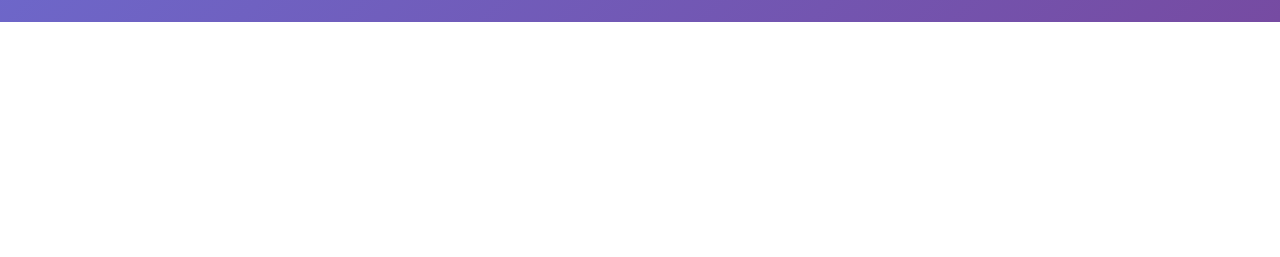
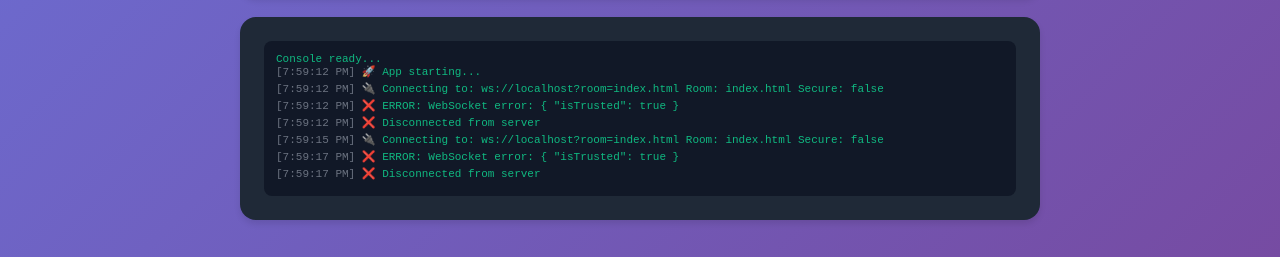
Before and after one commit to Sambit989/Local-File-Share, a plain HTML site: page client/index.html in a window 1280 px wide. Shown: the part 1120-1377 px from the top of the page. Before the commit the page ends 1142 px from the top, so only its background shows below. Drawn offline with Linux system fonts and the light colour scheme.

Commit message:
Update index.html

```diff
--- a/client/index.html
+++ b/client/index.html
@@ -119,9 +119,52 @@
       </div>
     </div>
 
-
+    <!-- Console Log Display -->
+    <div class="card" style="background: #1f2937; color: #fff;">
+      <!-- <div class="card-header">
+        <h2 style="color: #fff;">📋 Debug Console</h2>
+        <button class="btn btn-secondary" onclick="clearConsole()" style="font-size: 12px; padding: 6px 12px;">Clear</button>
+      </div> -->
+      <div id="consoleLog" style="font-family: monospace; font-size: 11px; max-height: 200px; overflow-y: auto; background: #111827; padding: 12px; border-radius: 8px;">
+        <div style="color: #10b981;">Console ready...</div>
+      </div>
+    </div>
   </div>
 
   <script src="app.js"></script>
+  <script>
+    // Override console.log to display in UI
+    const originalLog = console.log;
+    const consoleLogDiv = document.getElementById('consoleLog');
+
+    console.log = function(...args) {
+      originalLog.apply(console, args);
+      const message = args.map(arg =>
+        typeof arg === 'object' ? JSON.stringify(arg, null, 2) : arg
+      ).join(' ');
+
+      const time = new Date().toLocaleTimeString();
+      const logEntry = document.createElement('div');
+      logEntry.style.marginBottom = '4px';
+      logEntry.style.color = '#10b981';
+      logEntry.innerHTML = `<span style="color: #6b7280;">[${time}]</span> ${message}`;
+      consoleLogDiv.appendChild(logEntry);
+      consoleLogDiv.scrollTop = consoleLogDiv.scrollHeight;
+    };
+
+    console.error = function(...args) {
+      console.log('❌ ERROR:', ...args);
+    };
+
+    function clearConsole() {
+      consoleLogDiv.innerHTML = '<div style="color: #10b981;">Console cleared...</div>';
+    }
+
+    // Add debug info display
+    function updateDebugInfo(text) {
+      const debugDiv = document.getElementById('debugInfo');
+      debugDiv.textContent = text;
+    }
+  </script>
 </body>
 </html>
```
